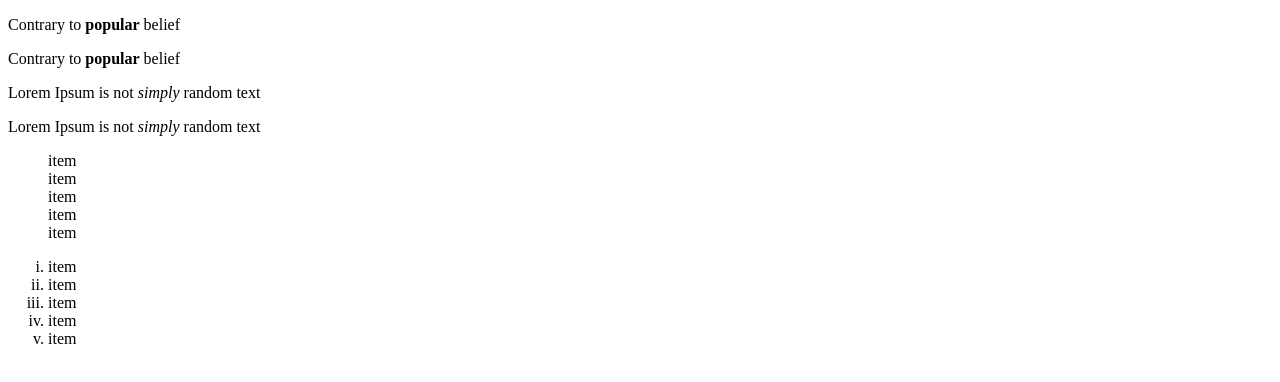
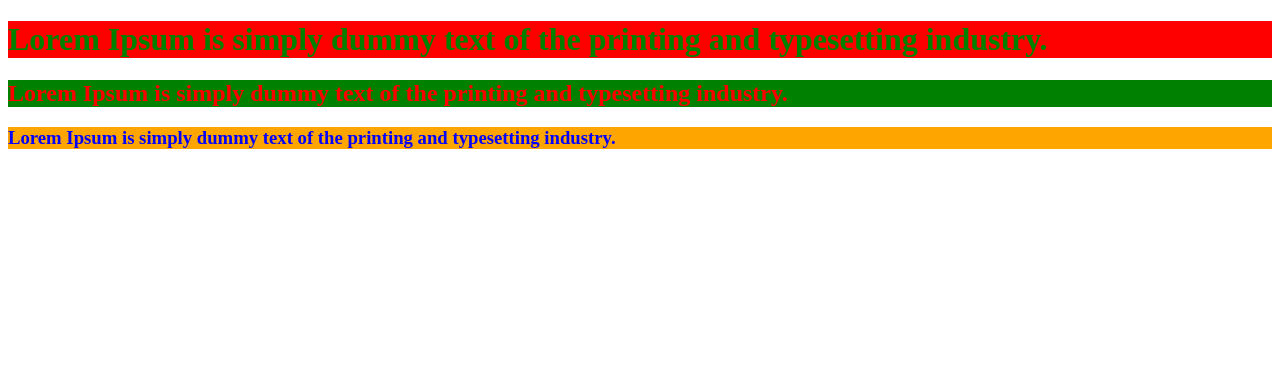
Before and after one commit to icchaali/html, a plain HTML site: page index.html in a window 1280 px wide. Drawn offline with Linux system fonts and the light colour scheme.

Commit message:
Add files via upload

```diff
--- a/css/style.css
+++ b/css/style.css
@@ -1,3 +1,4 @@
-ul.a{
-	list-style-type: none;
+h3{
+	color: blue;
+	background-color: orange;
 }
--- a/index.html
+++ b/index.html
@@ -1,45 +1,26 @@
-<!doctype html>
+<!DOCTYPE html>
 <html lang="en">
 <head>
 	<meta charset="utf-8">
 	<meta name="viewpoint" content="width=device-width, initial-scale=1.0">
-	<title>Home</title>
+<title>Home Work</title>
 
-	<link rel="stylesheet" type="text/css" href="css/style.css"
+<link rel="stylesheet" type="text/css" href="css/style.css">
 
-	rel="icon" href="images/favicon.ico">
-
-
+<style type="text/css">
+	h2{
+		color: red;
+		background-color: green;
+	}
+</style>
 </head>
-
 <body>
 
-<p>Contrary to <b>popular</b> belief</p>
-<p>Contrary to <strong> popular</strong> belief</p>
+<h1 style="color:green; background-color:red;">Lorem Ipsum is simply dummy text of the printing and typesetting industry.</h1>
 
+<h2>Lorem Ipsum is simply dummy text of the printing and typesetting industry.</h2>
 
-<p>Lorem Ipsum is not <i>simply</i> random text</p>
-<p>Lorem Ipsum is not <em>simply</em> random text</p>
-
-<ul class="a">
-		<li>item</li>
-		<li>item</li>
-		<li>item</li>
-		<li>item</li>
-		<li>item</li>
-</ul>
-
-<ol type="i">
-		<li>item</li>
-		<li>item</li>
-		<li>item</li>
-		<li>item</li>
-		<li>item</li>
-</ol>
-
-
-
-
+<h3>Lorem Ipsum is simply dummy text of the printing and typesetting industry.</h3>
 
 
 </body>
```
